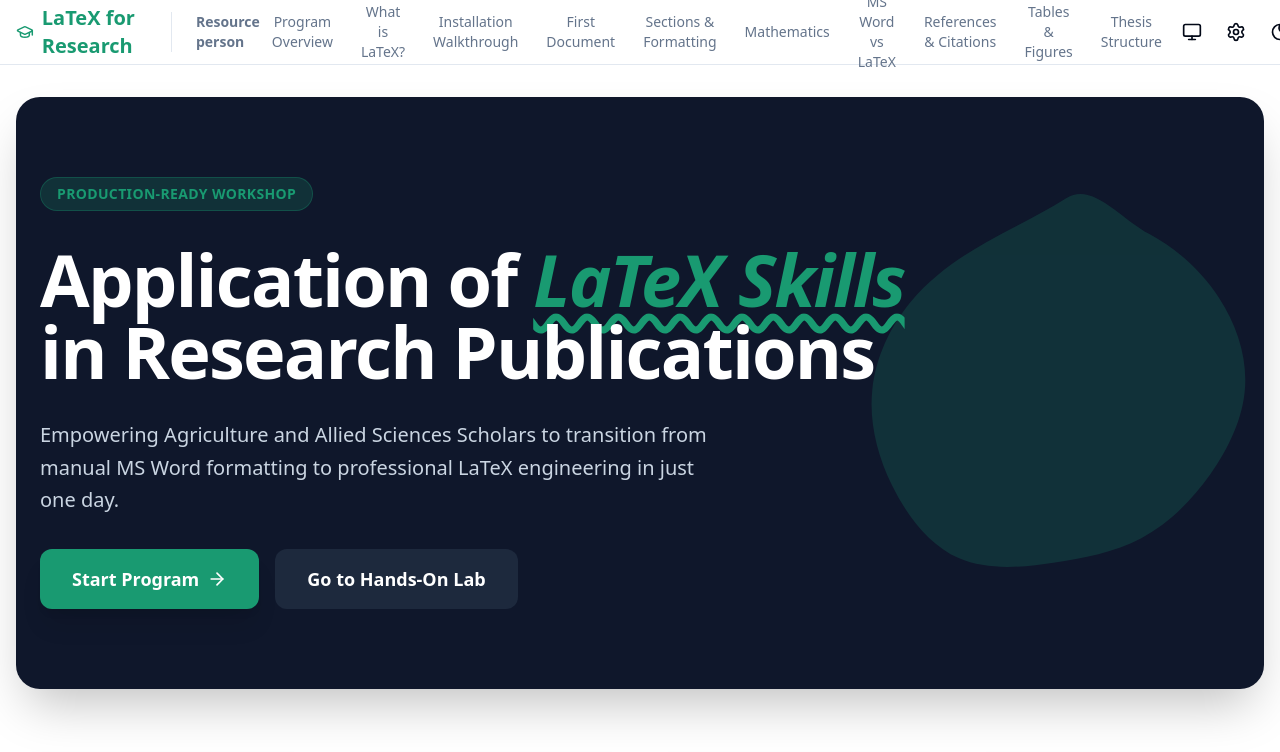
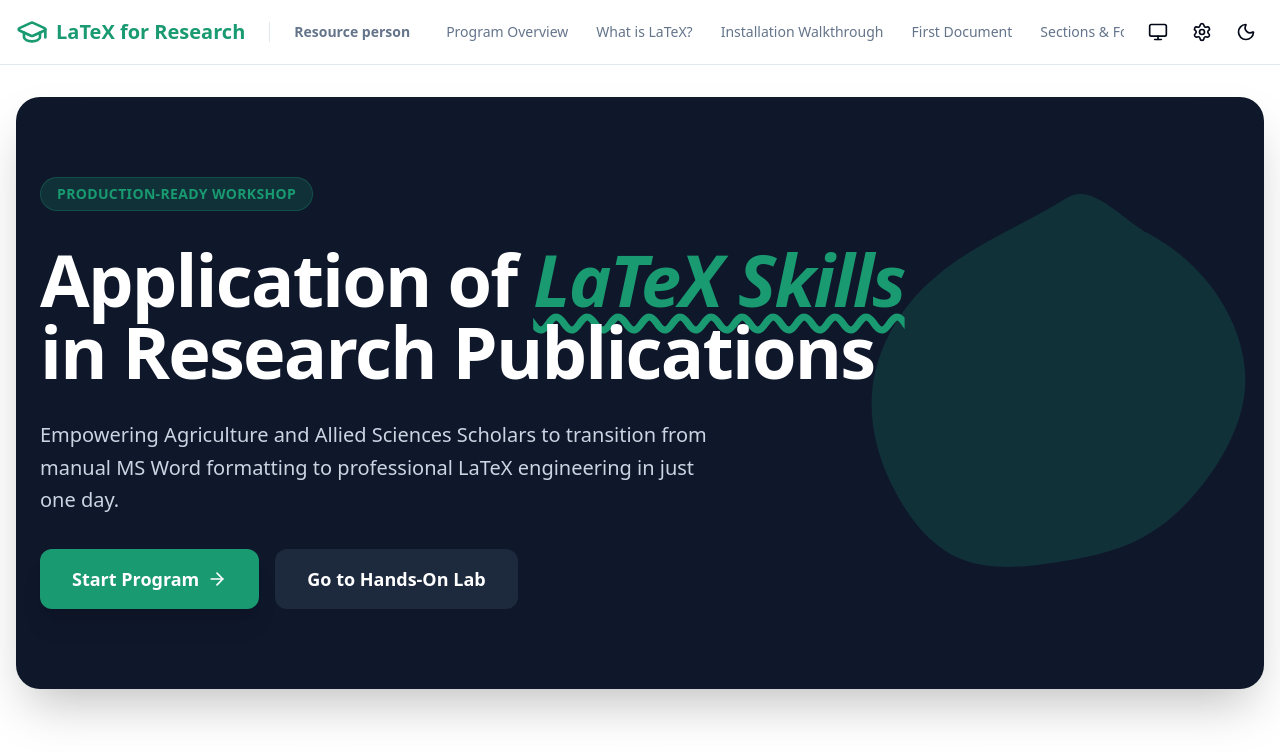
Before and after one commit to muzabasha/latex, a Next.js app: page / in a window 1280 px wide. Shown: the top 752 px of the page. Built offline with nearby package versions, Linux system fonts and the light colour scheme.

Commit message:
fix: make navbar tabs horizontally scrollable

```diff
--- a/src/components/Navbar.tsx
+++ b/src/components/Navbar.tsx
@@ -55,15 +55,16 @@
                     </a>
                 </div>
 
-                <div className="hidden lg:flex items-center gap-1">
+                <div className="hidden lg:flex flex-1 mx-4 items-center gap-1 overflow-x-auto whitespace-nowrap [scrollbar-width:none] [-ms-overflow-style:none] [&::-webkit-scrollbar]:hidden px-2 py-1 relative">
+                    {/* Optional gradient fades can go here if needed, but styling natively handles overflow */}
                     {MODULES.filter(m => m.session > 0 && m.session < 3).map((mod) => (
                         <button
                             key={mod.id}
                             onClick={() => setCurrentModule(mod.id)}
                             className={cn(
-                                "px-3 py-2 text-sm font-medium rounded-md transition-all",
+                                "shrink-0 px-3 py-2 text-sm font-medium rounded-md transition-all",
                                 currentModule === mod.id
-                                    ? "bg-primary text-primary-foreground shadow-lg scale-105"
+                                    ? "bg-primary text-primary-foreground shadow-lg scale-105 z-10"
                                     : "text-muted-foreground hover:bg-muted hover:text-foreground"
                             )}
                         >
```
